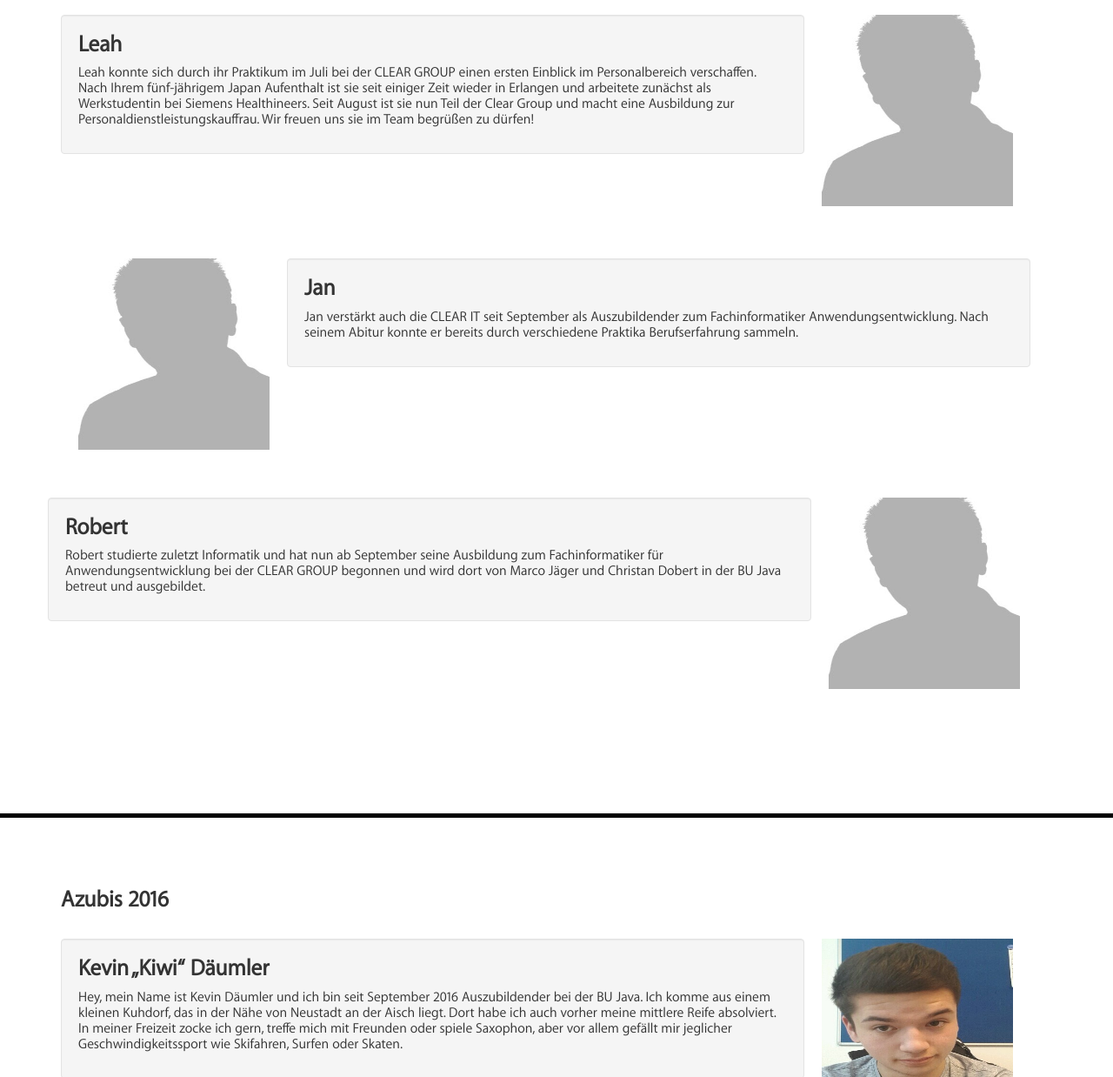
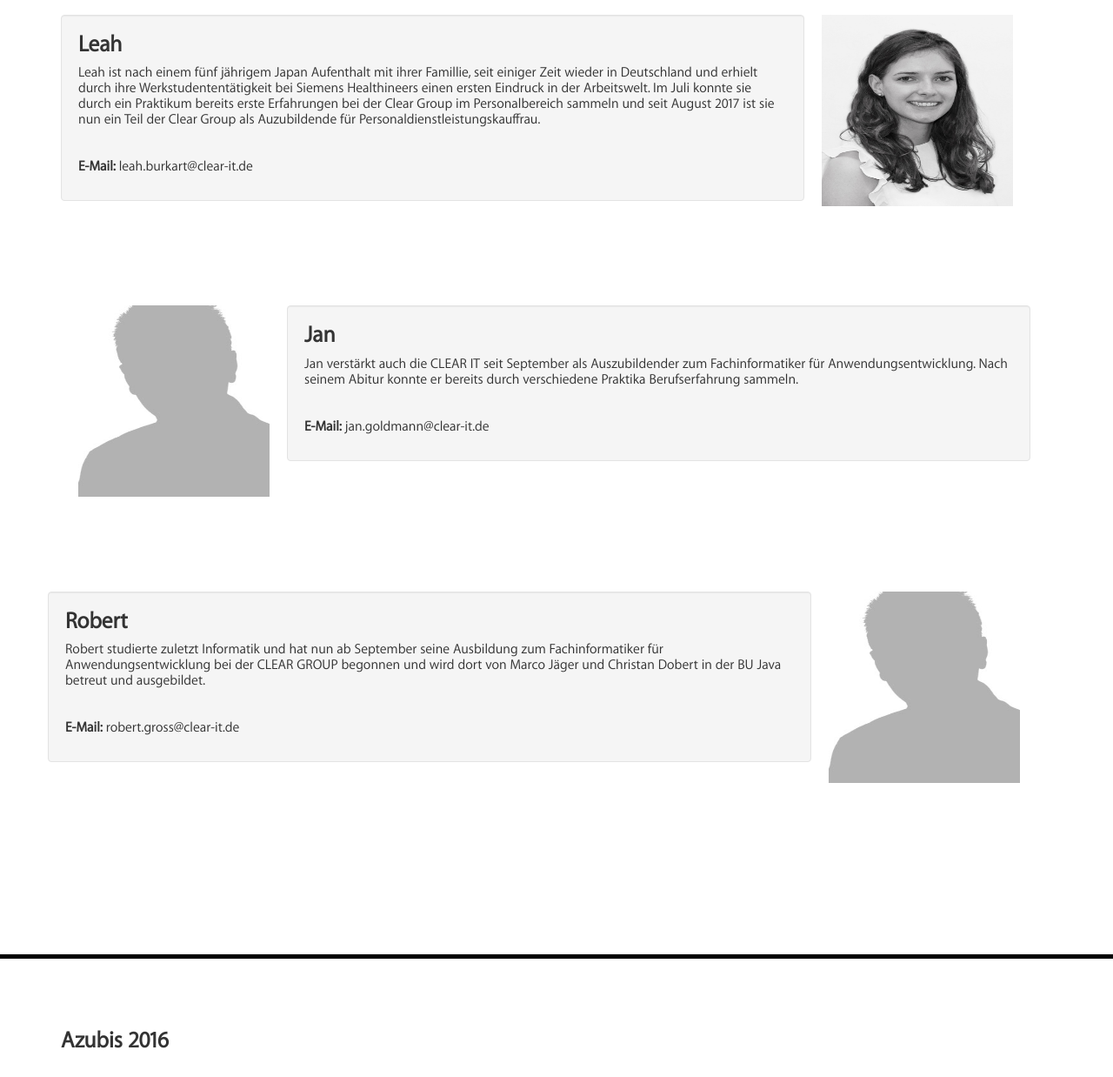
Before and after one commit to jangdmn/Homepage, a website: page Wir.html in a window 1280 px wide. Shown: the part 113-1351 px from the top of the page at 87% size. Drawn offline with nearby package versions, Linux system fonts and the light colour scheme.

Commit message:
Dateien + Leah

```diff
--- a/Wir.html
+++ b/Wir.html
@@ -53,10 +53,12 @@
 			<div style="margin: 20px 0px 100px" class="row">
 				<div class="text well col-md-9">
 					<h2>Leah</h2>
-					<p>Leah konnte sich durch ihr Praktikum im Juli bei der CLEAR GROUP einen ersten Einblick im Personalbereich verschaffen. Nach Ihrem fünf-jährigem Japan Aufenthalt ist sie seit einiger Zeit wieder in Erlangen und arbeitete zunächst als Werkstudentin bei Siemens Healthineers. Seit August ist sie nun Teil der Clear Group und macht eine Ausbildung zur Personaldienstleistungskauffrau. Wir freuen uns sie im Team begrüßen zu dürfen!</p>
+					<p>Leah ist nach einem fünf jährigem Japan Aufenthalt mit ihrer Famillie, seit einiger Zeit wieder in Deutschland und erhielt durch ihre Werkstudententätigkeit bei Siemens Healthineers einen ersten Eindruck in der Arbeitswelt. Im Juli konnte sie durch ein Praktikum bereits erste Erfahrungen bei der Clear Group im Personalbereich sammeln und seit August 2017 ist sie nun ein Teil der Clear Group als Auzubildende für Personaldienstleistungskauffrau.<br><br><br>
+					<b>E-Mail:</b> leah.burkart@clear-it.de
+					</p>
 				</div>
 				<div class="bilderT">
-					<img src="bilder/dummy.jpg">
+					<img src="bilder/Leah.jpg">
 				</div>
 			</div>
 			<div style="margin: 20px 0px 130px" class="row">
@@ -66,14 +68,17 @@
 				<div class="text well col-md-9 col-md-offset-2" style="margin-left: 260px">
 
 					<h2>Jan</h2>
-					<p>Jan verstärkt auch die CLEAR IT seit September als Auszubildender zum Fachinformatiker Anwendungsentwicklung. Nach seinem Abitur konnte er bereits durch verschiedene Praktika Berufserfahrung sammeln. </p>
-
+					<p>Jan verstärkt auch die CLEAR IT seit September als Auszubildender zum Fachinformatiker für Anwendungsentwicklung. Nach seinem Abitur konnte er bereits durch verschiedene Praktika Berufserfahrung sammeln.<br><br><br>
+					<b>E-Mail:</b> jan.goldmann@clear-it.de
+					</p>
 				</div>
 			</div>
 			<div class="row">
 				<div class="text well col-md-9">
 					<h2>Robert</h2>
-					<p>Robert studierte zuletzt Informatik und hat nun ab September seine Ausbildung zum Fachinformatiker für Anwendungsentwicklung bei der CLEAR GROUP begonnen und wird dort von Marco Jäger und Christan Dobert in der BU Java betreut und ausgebildet. </p>
+					<p>Robert studierte zuletzt Informatik und hat nun ab September seine Ausbildung zum Fachinformatiker für Anwendungsentwicklung bei der CLEAR GROUP begonnen und wird dort von Marco Jäger und Christan Dobert in der BU Java betreut und ausgebildet.<br><br><br>
+					<b>E-Mail:</b> robert.gross@clear-it.de
+					</p>
 				</div>
 				<div class="bilderT">
 					<img src="bilder/dummy.jpg">
@@ -87,7 +92,9 @@
 		<div class="row" style="margin: 20px 0px 100px">
 				<div class="text well col-md-9">
 					<h2>Kevin „Kiwi“ Däumler</h2>
-					<p>Hey, mein Name ist Kevin Däumler und ich bin seit September 2016 Auszubildender bei der BU Java. Ich komme aus einem kleinen Kuhdorf, das in der Nähe von Neustadt an der Aisch liegt. Dort habe ich auch vorher meine mittlere Reife absolviert. In meiner Freizeit zocke ich gern, treffe mich mit Freunden oder spiele Saxophon, aber vor allem gefällt mir jeglicher Geschwindigkeitssport wie Skifahren, Surfen oder Skaten.</p>
+					<p>Hey, mein Name ist Kevin Däumler und ich bin seit September 2016 Auszubildender bei der BU Java. Ich komme aus einem kleinen Kuhdorf, das in der Nähe von Neustadt an der Aisch liegt. Dort habe ich auch vorher meine mittlere Reife absolviert. In meiner Freizeit zocke ich gern, treffe mich mit Freunden oder spiele Saxophon, aber vor allem gefällt mir jeglicher Geschwindigkeitssport wie Skifahren, Surfen oder Skaten.<br><br><br>
+					<b>E-Mail:</b> kevin.däumler@clear-it.de
+					</p>
 				</div>
 				<div class="bilderT">
 					<img src="bilder/kiwi.jpg">
@@ -100,14 +107,18 @@
 				<div class="text well col-md-9 col-md-offset-2" style="margin-left: 260px">
 
 					<h2>Kenan Horoz</h2>
-					<p>Ich bin Kenan Horoz und seit dem 01.09.2016 Auszubildender in der BU Java. Vorher habe ich Elektrotechnik und Chemie an der Technischen Hochschule in Nürnberg studiert, aber dann abgebrochen. Ich wohne in Herzogenaurach - eine Weltmetropole hier in der Nähe in der sich momentan große Firmen wie Schaeffler, Adidas und Puma breitmachen.</p>
+					<p>Ich bin Kenan Horoz und seit dem 01.09.2016 Auszubildender in der BU Java. Vorher habe ich Elektrotechnik und Chemie an der Technischen Hochschule in Nürnberg studiert, aber dann abgebrochen. Ich wohne in Herzogenaurach - eine Weltmetropole hier in der Nähe in der sich momentan große Firmen wie Schaeffler, Adidas und Puma breitmachen.<br><br><br>
+					<b>E-Mail:</b> kenan.horoz@clear-it.de
+					</p>
 
 				</div>
 			</div>
 			<div style="margin: 20px 0px" class="row">
 				<div class="text well col-md-9">
 					<h2>Kevin Adam</h2>
-					<p>Mein Name ist Kevin Adam und habe bei der Clear Group im September 2016 angefangen. Geboren bin ich am 08.11.1994 im wunderschönen Nürnberg. Meine erste Ausbildung als Speditionskaufmann habe ich bereits abgeschlossen, war dann noch etwas im Personalwesen tätig und habe mich dann schlussendlich dazu um entschlossen nochmals eine Ausbildung zu machen in einem Bereich, der mir persönlich auch Freude bereitet. In meiner Freizeit höre ich gerne laute metallische Musik, treffe mich mit Freunden oder ruhe mich etwas auf der Couch aus. Ich wohne mitten in Nürnberg, direkt bei der Meistersingerhalle und bin in der Früh meistens immer der Erste im Büro.</p>
+					<p>Mein Name ist Kevin Adam und habe bei der Clear Group im September 2016 angefangen. Geboren bin ich am 08.11.1994 im wunderschönen Nürnberg. Meine erste Ausbildung als Speditionskaufmann habe ich bereits abgeschlossen, war dann noch etwas im Personalwesen tätig und habe mich dann schlussendlich dazu um entschlossen nochmals eine Ausbildung zu machen in einem Bereich, der mir persönlich auch Freude bereitet. In meiner Freizeit höre ich gerne laute metallische Musik, treffe mich mit Freunden oder ruhe mich etwas auf der Couch aus. Ich wohne mitten in Nürnberg, direkt bei der Meistersingerhalle und bin in der Früh meistens der Erste im Büro.<br><br><br>
+					<b>E-Mail:</b> kevin.adam@clear-it.de
+					</p>
 				</div>
 
 				<div class="bilderT">
```
Also changed, not shown: package.json (added, +28 -0 lines), Bilder/Leah.jpg (added), 1 other file.
